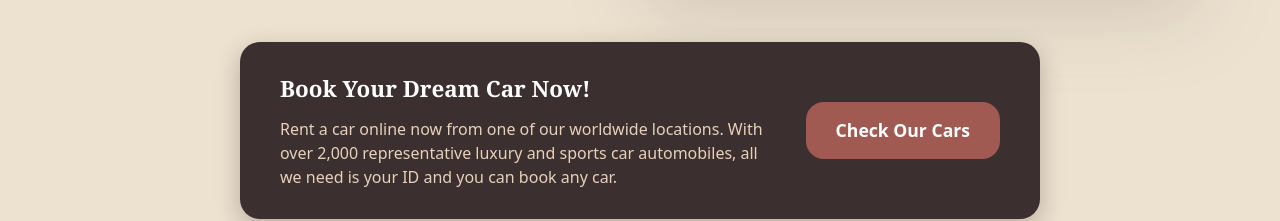
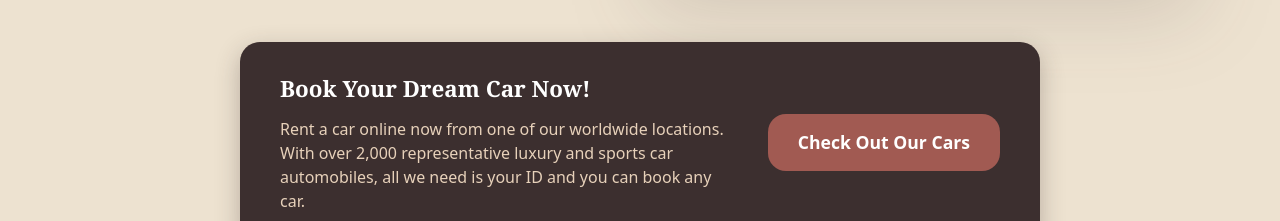
Before and after one commit to MiracleMark35/IM-2-Project, a React (Vite) app in the folder im-2-project/: page /home in a window 1280 px wide. Shown: the part 1484-1705 px from the top of the page. Built offline with nearby package versions, Linux system fonts and the light colour scheme.

Commit message:
Updated the button

```diff
--- a/im-2-project/src/pages/Home.jsx
+++ b/im-2-project/src/pages/Home.jsx
@@ -151,7 +151,7 @@ const Home = () => {
               all we need is your ID and you can book any car.
             </p>
           </div>
-          <button className="floating-cta-btn">Check Our Cars</button>
+          <button className="floating-cta-btn">Check Out Our Cars</button>
         </div>
       </div>
 
```
